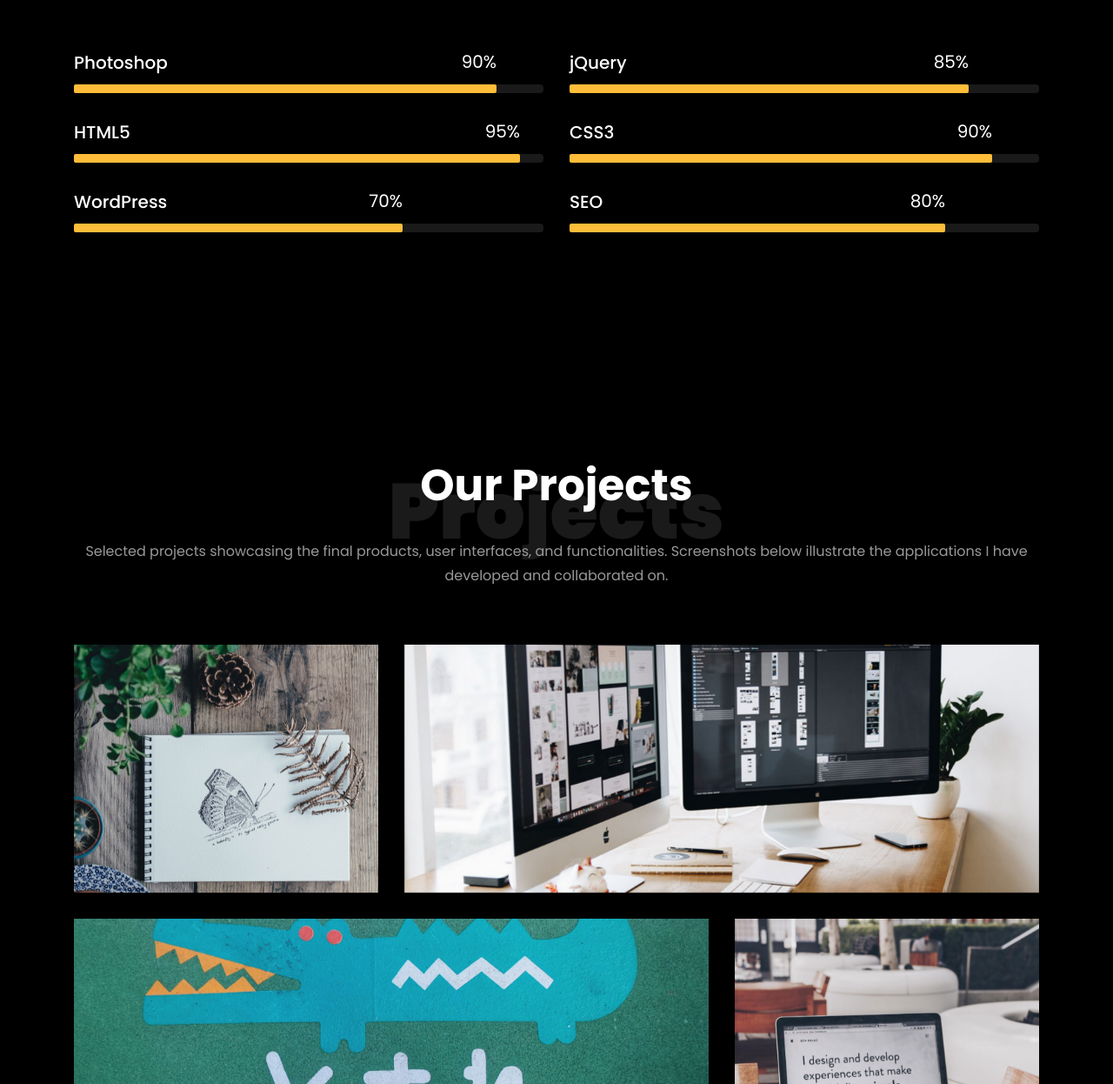
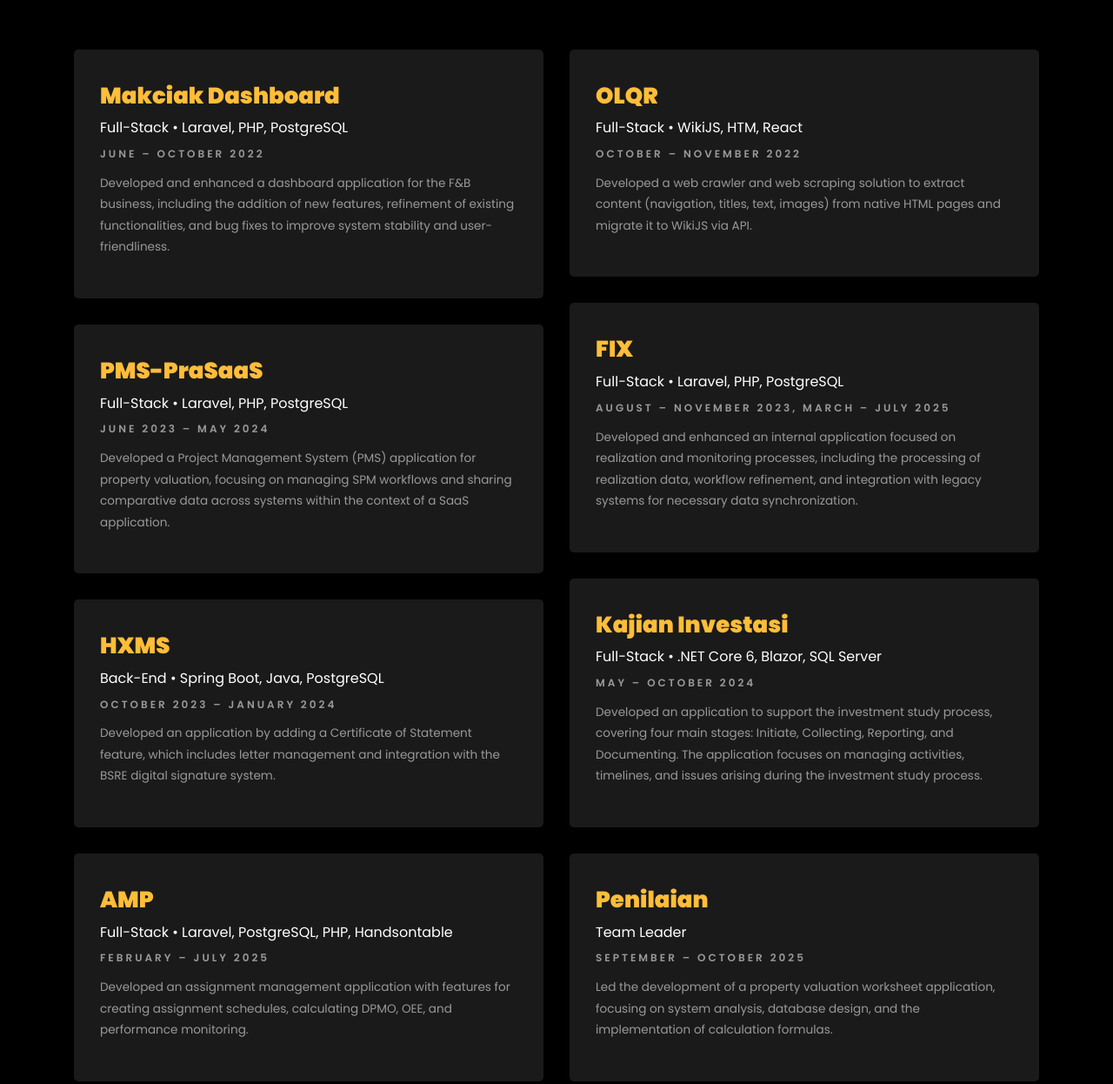
Before and after one commit to ervan-dev97/ervan-dev97.github.io, a plain HTML site: page index.html in a window 1280 px wide. Shown: the part 3760-5006 px from the top of the page at 87% size. Drawn offline with Linux system fonts and the light colour scheme; files whose address does not match are found by name.

Commit message:
add experiences

```diff
--- a/index.html
+++ b/index.html
@@ -6,7 +6,7 @@
     <meta name="viewport" content="width=device-width, initial-scale=1, shrink-to-fit=no">
 
     <link href="https://fonts.googleapis.com/css?family=Poppins:100,200,300,400,500,600,700,800,900" rel="stylesheet">
-
+    <link rel="shortcut icon" href="/images/favicon.ico" type="image/x-icon">
     <link rel="stylesheet" href="css/open-iconic-bootstrap.min.css">
     <link rel="stylesheet" href="css/animate.css">
 
@@ -29,6 +29,9 @@
               text-transform: none !important;
               font-weight: 300 !important;
               font-size: 11px !important;
+          }
+          .experience-desc {
+              font-size: 0.85rem !important;
           }
       </style>
   </head>
@@ -127,7 +130,7 @@
 	                <span class="number" data-number="16">0</span>
 	                <span>Project complete</span>
                 </p>
-                <p><a href="https://drive.google.com/file/d/1H86aLWZ18jyHUtAwynifwgsiLJyIkDto/view?usp=sharing" target="_blank" class="btn btn-primary py-3 px-3">Download CV</a></p>
+                <p><a href="https://bit.ly/4rTuCVh" target="_blank" class="btn btn-primary py-3 px-3">Download CV</a></p>
               </div>
 	          </div>
 	        </div>
@@ -171,7 +174,7 @@
     		</div>
     		<div class="row justify-content-center mt-5">
     			<div class="col-md-6 text-center ftco-animate">
-    				<p><a href="https://drive.google.com/file/d/1H86aLWZ18jyHUtAwynifwgsiLJyIkDto/view?usp=sharing" target="_blank" class="btn btn-primary py-4 px-5">Download CV</a></p>
+    				<p><a href="https://bit.ly/4rTuCVh" target="_blank" class="btn btn-primary py-4 px-5">Download CV</a></p>
     			</div>
     		</div>
     	</div>
@@ -235,70 +238,69 @@
                   </div>
                 </div>
                 <div class="row">
-					<div class="col-md-6 animate-box">
-						<div class="progress-wrap ftco-animate">
-							<h3>Photoshop</h3>
-							<div class="progress">
-							 	<div class="progress-bar color-1" role="progressbar" aria-valuenow="90"
-							  	aria-valuemin="0" aria-valuemax="100" style="width:90%">
-							    <span>90%</span>
+                    <div class="col-md-6">
+                        <div class="resume-wrap ftco-animate">
+                            <span class="date">Makciak Dashboard</span>
+                            <p class="text-white" style="font-size: 1rem; margin-bottom: 0;">Full-Stack • Laravel, PHP, PostgreSQL</p>
+                            <span class="position">June – October 2022</span>
+                            <p class="mt-2 experience-desc">Developed and enhanced a dashboard application for the F&B business, including the addition of
+                                new features, refinement of existing functionalities, and bug fixes to improve system stability and
+                                user-friendliness.</p>
+                        </div>
+                        <div class="resume-wrap ftco-animate">
+                            <span class="date">PMS-PraSaaS</span>
+                            <p class="text-white" style="font-size: 1rem; margin-bottom: 0;">Full-Stack • Laravel, PHP, PostgreSQL</p>
+                            <span class="position">June 2023 – May 2024</span>
+                            <p class="mt-2 experience-desc">Developed a Project Management System (PMS) application for property valuation, focusing on
+                                managing SPM workflows and sharing comparative data across systems within the context of a
+                                SaaS application.</p>
+                        </div>
+                        <div class="resume-wrap ftco-animate">
+                            <span class="date">HXMS</span>
+                            <p class="text-white" style="font-size: 1rem; margin-bottom: 0;">Back-End • Spring Boot, Java, PostgreSQL</p>
+                            <span class="position">October 2023 – January 2024</span>
+                            <p class="mt-2 experience-desc">Developed an application by adding a Certificate of Statement feature, which includes letter
+                                management and integration with the BSRE digital signature system.</p>
+                        </div>
+                        <div class="resume-wrap ftco-animate">
+                            <span class="date">AMP</span>
+                            <p class="text-white" style="font-size: 1rem; margin-bottom: 0;">Full-Stack • Laravel, PostgreSQL, PHP, Handsontable</p>
+                            <span class="position">February – July 2025</span>
+                            <p class="mt-2 experience-desc" >Developed an assignment management application with features for creating assignment
+                                schedules, calculating DPMO, OEE, and performance monitoring.</p>
                         </div>
                     </div>
+
+                    <div class="col-md-6">
+                        <div class="resume-wrap ftco-animate">
+                            <span class="date">OLQR</span>
+                            <p class="text-white" style="font-size: 1rem; margin-bottom: 0;">Full-Stack • WikiJS, HTM, React</p>
+                            <span class="position">October – November 2022</span>
+                            <p class="mt-2 experience-desc">Developed a web crawler and web scraping solution to extract content (navigation, titles, text,
+                                images) from native HTML pages and migrate it to WikiJS via API.</p>
                         </div>
+                        <div class="resume-wrap ftco-animate">
+                            <span class="date">FIX</span>
+                            <p class="text-white" style="font-size: 1rem; margin-bottom: 0;">Full-Stack • Laravel, PHP, PostgreSQL</p>
+                            <span class="position">August – November 2023, March – July 2025</span>
+                            <p class="mt-2 experience-desc">Developed and enhanced an internal application focused on realization and monitoring processes,
+                                including the processing of realization data, workflow refinement, and integration with legacy
+                                systems for necessary data synchronization.</p>
                         </div>
-					<div class="col-md-6 animate-box">
-						<div class="progress-wrap ftco-animate">
-							<h3>jQuery</h3>
-							<div class="progress">
-							 	<div class="progress-bar color-2" role="progressbar" aria-valuenow="85"
-							  	aria-valuemin="0" aria-valuemax="100" style="width:85%">
-							    <span>85%</span>
+                        <div class="resume-wrap ftco-animate">
+                            <span class="date">Kajian Investasi</span>
+                            <p class="text-white" style="font-size: 1rem; margin-bottom: 0;">Full-Stack • .NET Core 6, Blazor, SQL Server</p>
+                            <span class="position">May – October 2024</span>
+                            <p class="mt-2 experience-desc">Developed an application to support the investment study process, covering four main stages:
+                                Initiate, Collecting, Reporting, and Documenting. The application focuses on managing activities,
+                                timelines, and issues arising during the investment study process.</p>
                         </div>
-							</div>
-						</div>
-					</div>
-					<div class="col-md-6 animate-box">
-						<div class="progress-wrap ftco-animate">
-							<h3>HTML5</h3>
-							<div class="progress">
-							 	<div class="progress-bar color-3" role="progressbar" aria-valuenow="95"
-							  	aria-valuemin="0" aria-valuemax="100" style="width:95%">
-							    <span>95%</span>
-							  	</div>
-							</div>
-						</div>
-					</div>
-					<div class="col-md-6 animate-box">
-						<div class="progress-wrap ftco-animate">
-							<h3>CSS3</h3>
-							<div class="progress">
-							 	<div class="progress-bar color-4" role="progressbar" aria-valuenow="90"
-							  	aria-valuemin="0" aria-valuemax="100" style="width:90%">
-							    <span>90%</span>
-							  	</div>
-							</div>
-						</div>
-					</div>
-					<div class="col-md-6 animate-box">
-						<div class="progress-wrap ftco-animate">
-							<h3>WordPress</h3>
-							<div class="progress">
-							 	<div class="progress-bar color-5" role="progressbar" aria-valuenow="70"
-							  	aria-valuemin="0" aria-valuemax="100" style="width:70%">
-							    <span>70%</span>
-							  	</div>
-							</div>
-						</div>
-					</div>
-					<div class="col-md-6 animate-box">
-						<div class="progress-wrap ftco-animate">
-							<h3>SEO</h3>
-							<div class="progress">
-							 	<div class="progress-bar color-6" role="progressbar" aria-valuenow="80"
-							  	aria-valuemin="0" aria-valuemax="100" style="width:80%">
-							    <span>80%</span>
-							  	</div>
-							</div>
+                        <div class="resume-wrap ftco-animate">
+                            <span class="date">Penilaian</span>
+                            <p class="text-white" style="font-size: 1rem; margin-bottom: 0;">Team Leader</p>
+                            <span class="position">September – October 2025</span>
+                            <p class="mt-2 experience-desc">Led the development of a property valuation worksheet application, focusing on system analysis,
+                                database design, and the implementation of calculation formulas.</p>
                         </div>
                     </div>
                 </div>
```
Also changed, not shown: images/favicon.ico (added). Lines whose indentation alone changed are shown as unchanged.
